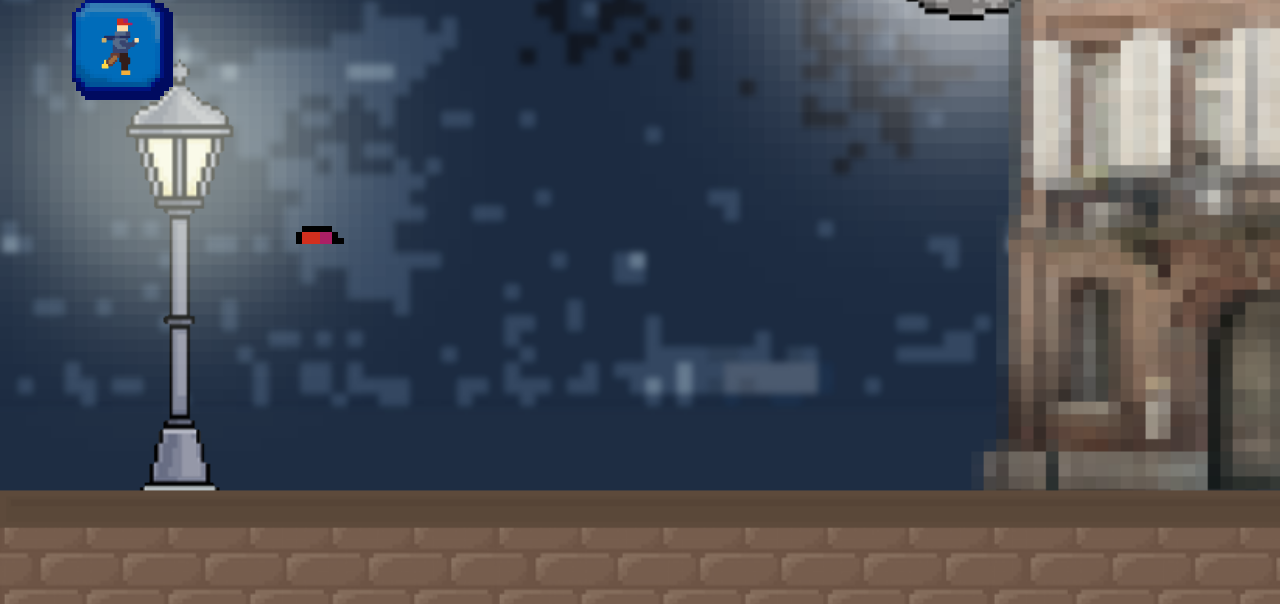
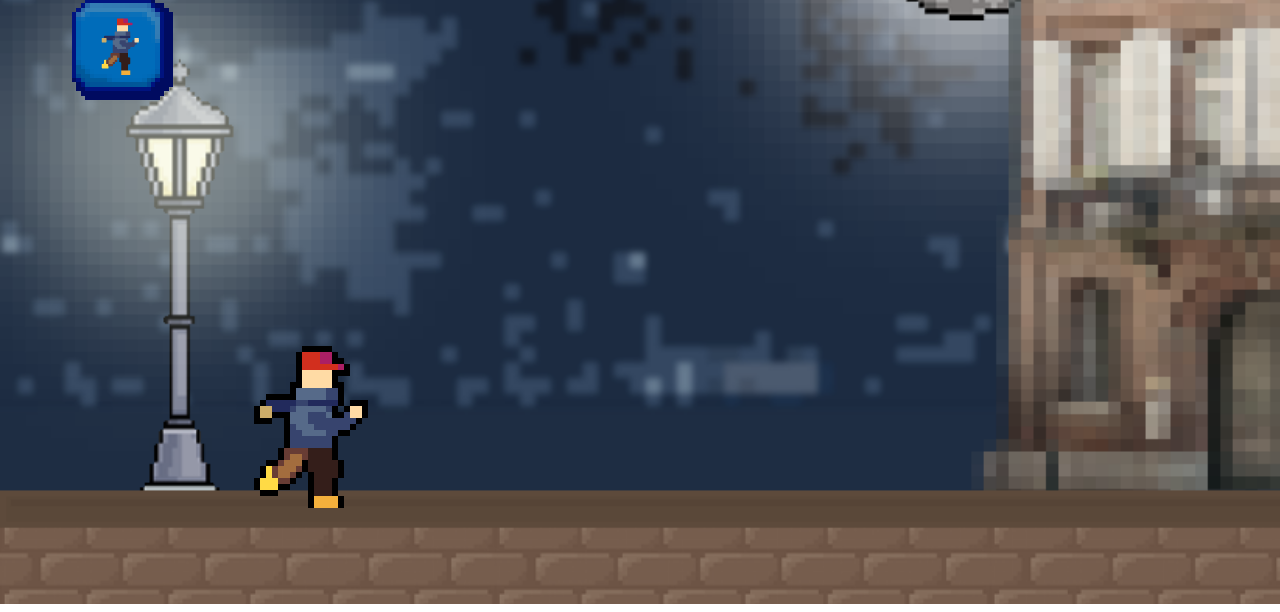
Before and after one commit to hugo-piedanna/l-epopee_du_sexe, a PHP site: page /accueil.html in a window 1280 px wide. Shown: the part 196-808 px from the top of the page. Run offline with PHP 8.4, Linux system fonts and the light colour scheme.

Commit message:
adjust character

```diff
--- a/css/index.css
+++ b/css/index.css
@@ -1,9 +1,10 @@
 #avatar {
-    height: 144px;
-    width: 144px;
+    height: 288px;
+    width: 288px;
     background: url("../images/persos/Homme/Walk.png") 0px 0px;
     background-repeat: no-repeat;
     margin-left : 140px;
+    margin-top : 120px;
   }
 
 body {
--- a/js/motion.js
+++ b/js/motion.js
@@ -5,12 +5,12 @@ const directions = {
 
 var animationInterval;
 var spriteSheet = document.getElementById("avatar");
-var widthOfSpriteSheet = 720;
-var widthOfEachSprite = 864/6;
+var widthOfSpriteSheet = 1440;
+var widthOfEachSprite = 1728/6;
 var myDirection = directions.right;
 var isPush = false;
 
-const SPEED = 10;
+const SPEED = 17;
 var positionX = 0;
 
 function stopAnimation() {
```
